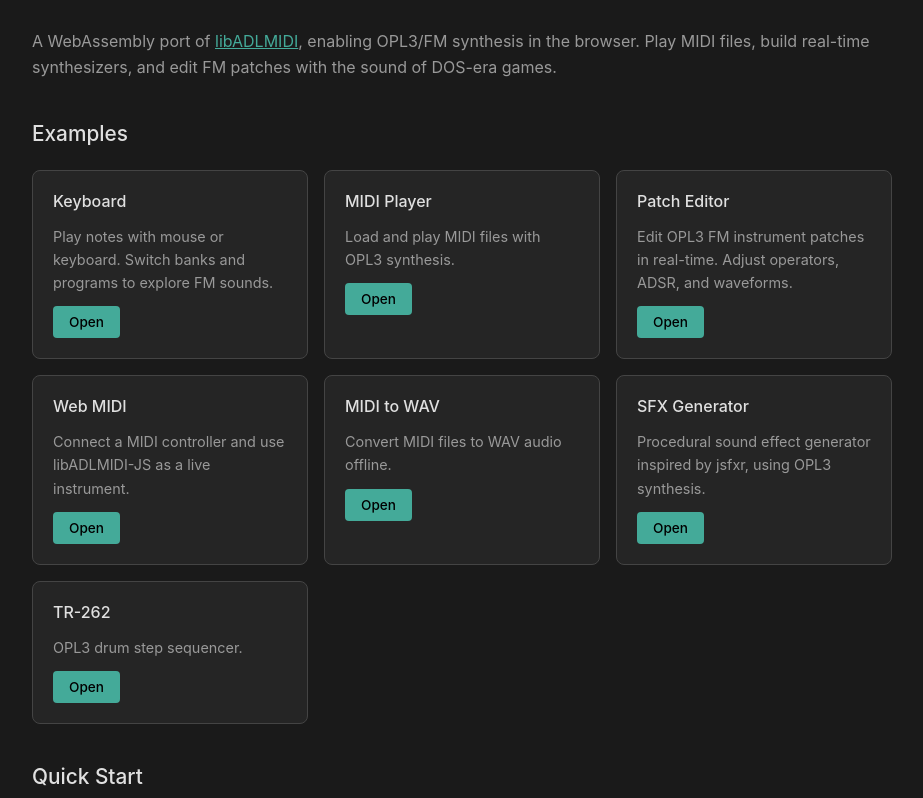
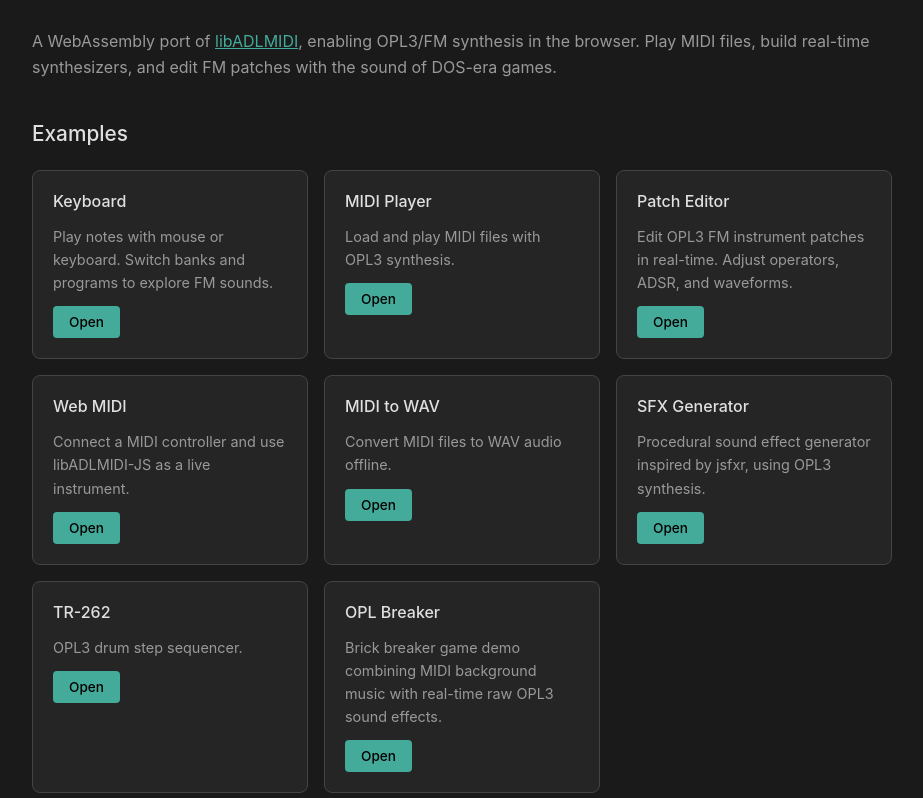
Before and after one commit to libadlmidi-js/libadlmidi-js, a website: page docs/index.html in a window 1280 px wide. Shown: the part 154-952 px from the top of the page, without its empty margins (178-1101 px from the left). Drawn offline with Linux system fonts and the light colour scheme.

Commit message:
docs: add OPL Breaker example to README and docs index

```diff
--- a/docs/index.html
+++ b/docs/index.html
@@ -197,6 +197,12 @@
             <p>OPL3 drum step sequencer.</p>
             <a href="examples/tr-262.html" class="button">Open</a>
         </div>
+
+        <div class="demo-card">
+            <h3>OPL Breaker</h3>
+            <p>Brick breaker game demo combining MIDI background music with real-time raw OPL3 sound effects.</p>
+            <a href="examples/opl-breaker.html" class="button">Open</a>
+        </div>
     </div>
 
     <h2>Quick Start</h2>
```
Also changed, not shown: README.md.
